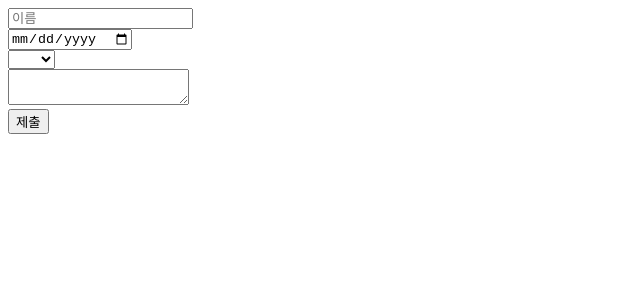
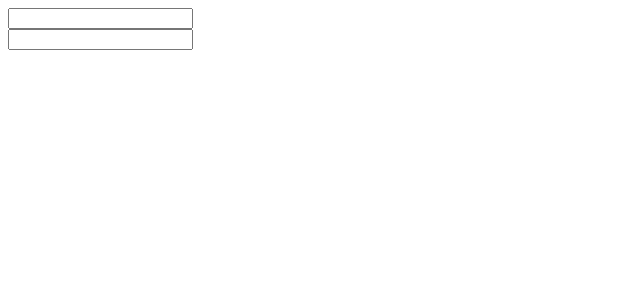
Before and after one commit to NtoZero/react_onebite, a React (Vite) app in the folder S5.React_Intro/: page / in a window 1280 px wide. Shown: the top 300 px of the page, without its empty margins (0-640 px from the left). Built offline with nearby package versions, Linux system fonts and the light colour scheme.

Commit message:
feat(S5. React-intro): re : 복습 - useRef, CustomHook

```diff
--- a/S5.React_Intro/src/App.jsx
+++ b/S5.React_Intro/src/App.jsx
@@ -30,7 +30,8 @@ function App() {
       <Timer />*/}
       {/*<Register_useState />
       <Register_useState2 />*/}
-      <Register_useRef />
+      {/*<Register_useRef />*/}
+      <HookExam />
     </>
   );
 }
--- a/S5.React_Intro/src/components/Register_useRef.jsx
+++ b/S5.React_Intro/src/components/Register_useRef.jsx
@@ -26,6 +26,8 @@ const Register_useRef = () => {
     count++; // 단순 변수는 useRef 객체와 달리 컴포넌트의 리렌더링에서 자유롭지 못함.
     // 그렇다고 컴포넌트 외부에 변수를 선언하면 부모 컴포넌트에서 자식 컴포넌트를 두 번 호출할 때 공유변수 문제가 발생한다.
     // console.log(count);
+    console.log("e.target: ");
+    console.log(e.target);
     console.log("inputRef: ");
     console.log(inputRef);
     console.log("inputRef.current: ");
--- a/S5.React_Intro/src/components/Register_useState.jsx
+++ b/S5.React_Intro/src/components/Register_useState.jsx
@@ -13,7 +13,7 @@ const Register_useState = () => {
   const [bio, setBio] = useState("");
 
   const onChangeName = (e) => {
-    // console.log(e);
+    console.log(e.target);
     console.log(e.target.value);
     setName(e.target.value);
   };
```
